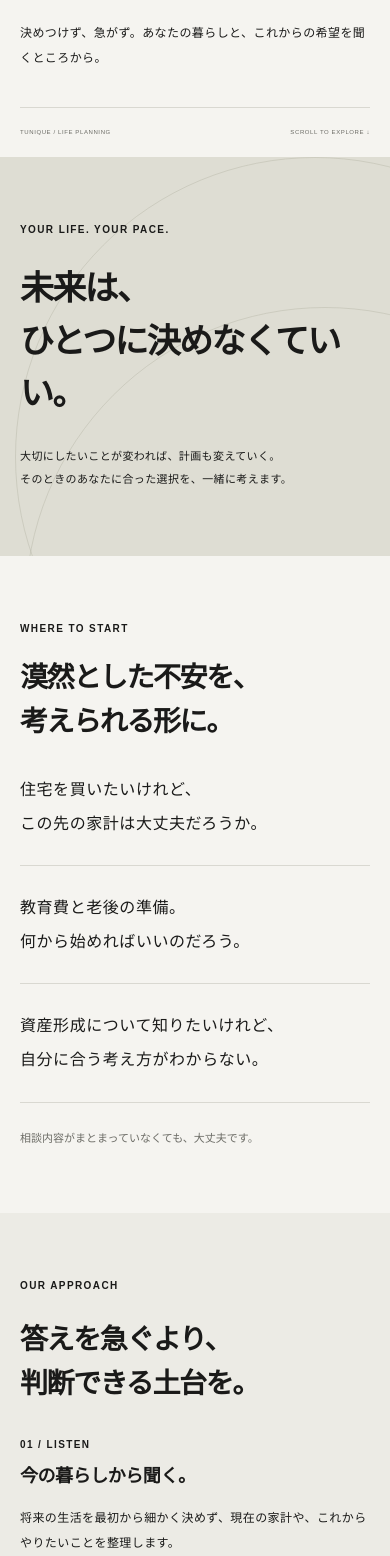
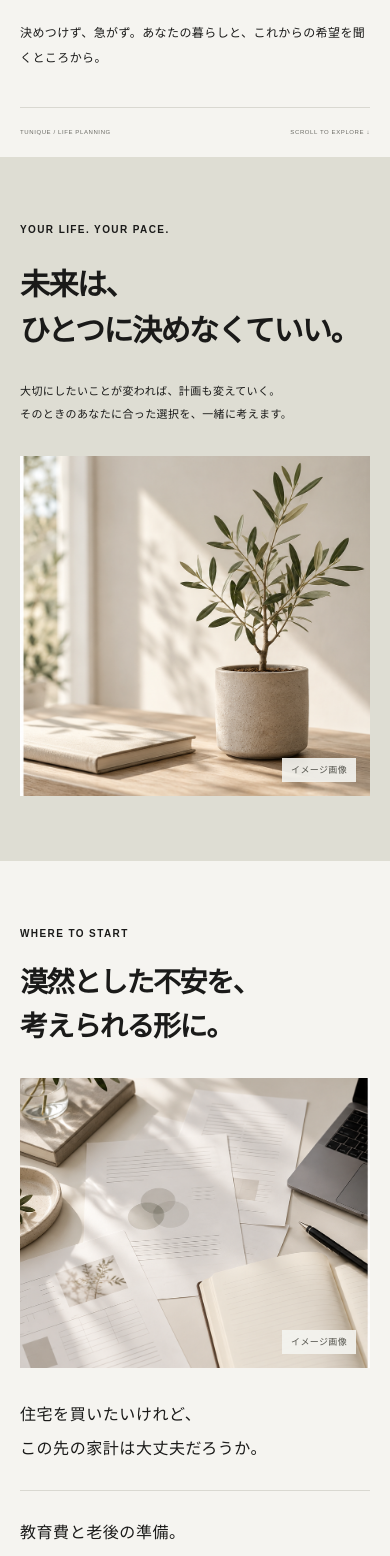
Before and after one commit to itomasa12345/tunique, a Next.js app: page /life-planning in a window 390 px wide. Shown: the part 264-1820 px from the top of the page. Built offline with nearby package versions, Linux system fonts and the light colour scheme; no server answers.

Commit message:
Add calm life planning concept imagery to home and service page

```diff
--- a/app/globals.css
+++ b/app/globals.css
@@ -2266,3 +2266,80 @@ textarea::placeholder {
     grid-template-columns: 1fr;
   }
 }
+
+.life-concept {
+  position: relative;
+  overflow: hidden;
+  min-width: 0;
+  background: #deddd3;
+}
+.life-concept > img {
+  display: block;
+  position: absolute;
+  top: 0;
+  width: 200%;
+  max-width: none;
+  height: 100%;
+  object-fit: cover;
+}
+.life-concept-documents > img {
+  left: 0;
+}
+.life-concept-plant > img {
+  right: 0;
+}
+.life-concept-caption {
+  position: absolute;
+  right: 14px;
+  bottom: 14px;
+  padding: 5px 9px;
+  background: #f5f4f0e8;
+  color: #55554e;
+  font-size: 9px;
+  line-height: 1.6;
+  letter-spacing: 0.04em;
+}
+.life-service-photo {
+  min-height: 450px;
+}
+.life-statement > .life-statement-grid {
+  display: grid;
+  grid-template-columns: 1.15fr 1fr;
+  align-items: center;
+  gap: 60px;
+}
+.life-statement .life-statement-copy h2 {
+  font-size: clamp(30px, 3.5vw, 45px);
+}
+.life-statement-photo {
+  min-height: 410px;
+}
+.life-concerns-photo {
+  height: 300px;
+  margin-top: 35px;
+}
+@media (max-width: 1050px) {
+  .life-statement > .life-statement-grid {
+    gap: 35px;
+  }
+  .life-statement-photo {
+    min-height: 360px;
+  }
+}
+@media (max-width: 760px) {
+  .life-service-photo {
+    min-height: 300px;
+    order: 1;
+  }
+  .life-statement > .life-statement-grid {
+    grid-template-columns: 1fr;
+    gap: 30px;
+  }
+  .life-statement-photo {
+    min-height: 340px;
+  }
+  .life-concerns-photo {
+    height: 290px;
+    margin-top: 30px;
+  }
+}
--- a/app/life-planning/page.tsx
+++ b/app/life-planning/page.tsx
@@ -1,3 +1,4 @@
+import { LifeConceptImage } from "@/components/life-concept-image";
 import { PageHero, Label, ContactBand, FAQ, Steps } from "@/components/ui";
 import { lifeFaq, metadata } from "@/lib/site";
 export const generateMetadata = () =>
@@ -50,7 +51,8 @@ export default function Life() {
         text="決めつけず、急がず。あなたの暮らしと、これからの希望を聞くところから。"
       />
       <section className="life-statement">
-        <div className="wrap">
+        <div className="wrap life-statement-grid">
+          <div className="life-statement-copy">
             <Label>YOUR LIFE. YOUR PACE.</Label>
             <h2>
               未来は、
@@ -62,8 +64,8 @@ export default function Life() {
               <br />
               そのときのあなたに合った選択を、一緒に考えます。
             </p>
-          <div className="life-orbit orbit-one" aria-hidden="true" />
-          <div className="life-orbit orbit-two" aria-hidden="true" />
+          </div>
+          <LifeConceptImage scene="plant" className="life-statement-photo" />
         </div>
       </section>
       <section className="wrap section split">
@@ -74,6 +76,7 @@ export default function Life() {
             <br />
             考えられる形に。
           </h2>
+          <LifeConceptImage scene="documents" className="life-concerns-photo" />
         </div>
         <div className="concerns">
           <p>
--- a/app/page.tsx
+++ b/app/page.tsx
@@ -1,3 +1,4 @@
+import { LifeConceptImage } from "@/components/life-concept-image";
 import Image from "next/image";
 import { roadFittingPhoto, homeHeroPhoto, profilePhoto } from "@/lib/photos";
 import Link from "next/link";
@@ -174,16 +175,7 @@ export default function Home() {
               ライフプラン相談を知る <span>↗</span>
             </span>
           </div>
-          <div className="life-art" aria-hidden="true">
-            <div className="life-orbit orbit-one" />
-            <div className="life-orbit orbit-two" />
-            <div className="life-orbit orbit-three" />
-            <span>
-              YOUR LIFE.
-              <br />
-              YOUR PACE.
-            </span>
-          </div>
+          <LifeConceptImage scene="documents" className="life-service-photo" />
         </Link>
       </section>
       <section className="about-preview wrap section">
--- /dev/null
+++ b/components/life-concept-image.tsx
@@ -0,0 +1,30 @@
+import Image from "next/image";
+
+const descriptions = {
+  documents:
+    "暮らしと家計を整理するイメージ：資料やノート、ペンを並べた明るい机",
+  plant:
+    "これからの暮らしを考えるイメージ：柔らかな光が入る窓辺の鉢植えとノート",
+};
+
+// One generated diptych, displayed through either half without modifying pixels.
+export function LifeConceptImage({
+  scene,
+  className = "",
+}: {
+  scene: keyof typeof descriptions;
+  className?: string;
+}) {
+  return (
+    <div className={`life-concept life-concept-${scene} ${className}`}>
+      <Image
+        src="/images/life-planning/planning-concepts.png"
+        alt={descriptions[scene]}
+        width={1774}
+        height={887}
+        sizes="(max-width: 760px) 200vw, 100vw"
+      />
+      <span className="life-concept-caption">イメージ画像</span>
+    </div>
+  );
+}
```
Also changed, not shown: public/images/life-planning/planning-concepts.png (added), 3 other files (tests, documents, lock files or other folders). Lines whose indentation alone changed are shown as unchanged.
